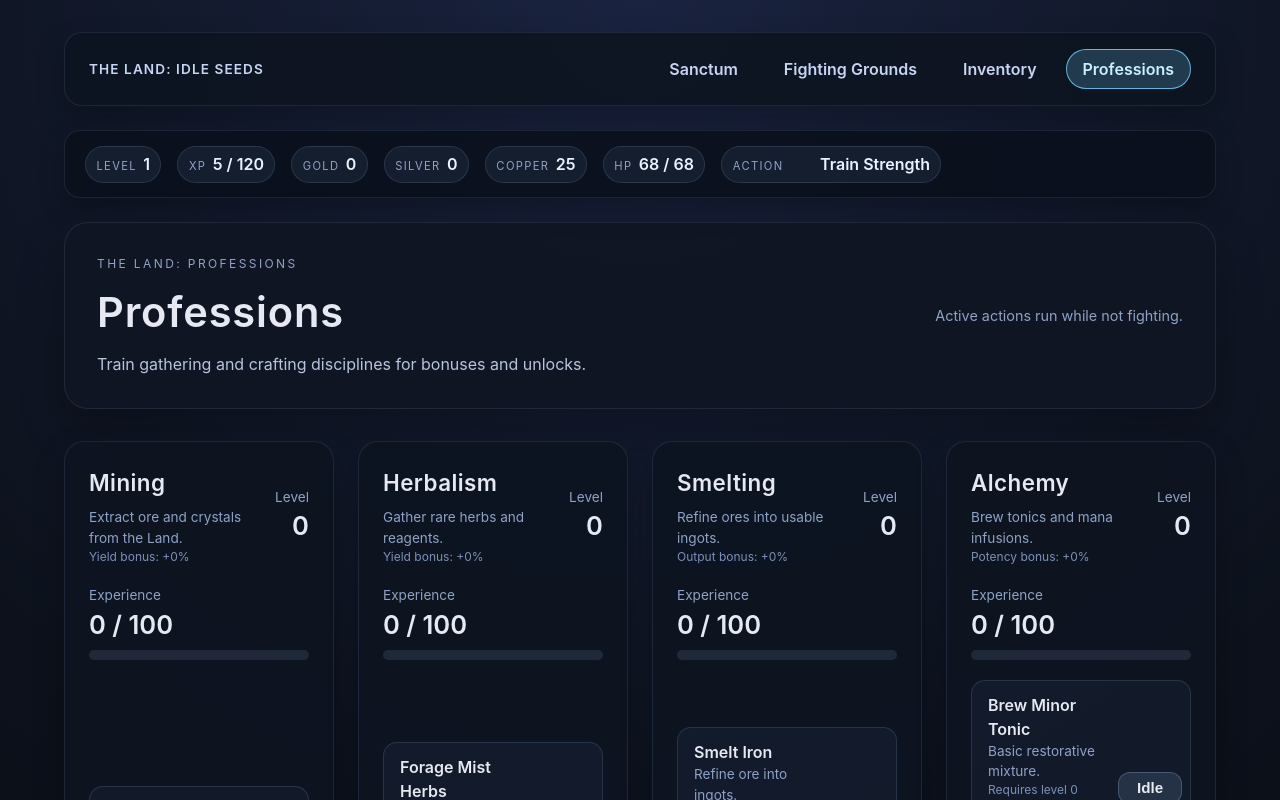
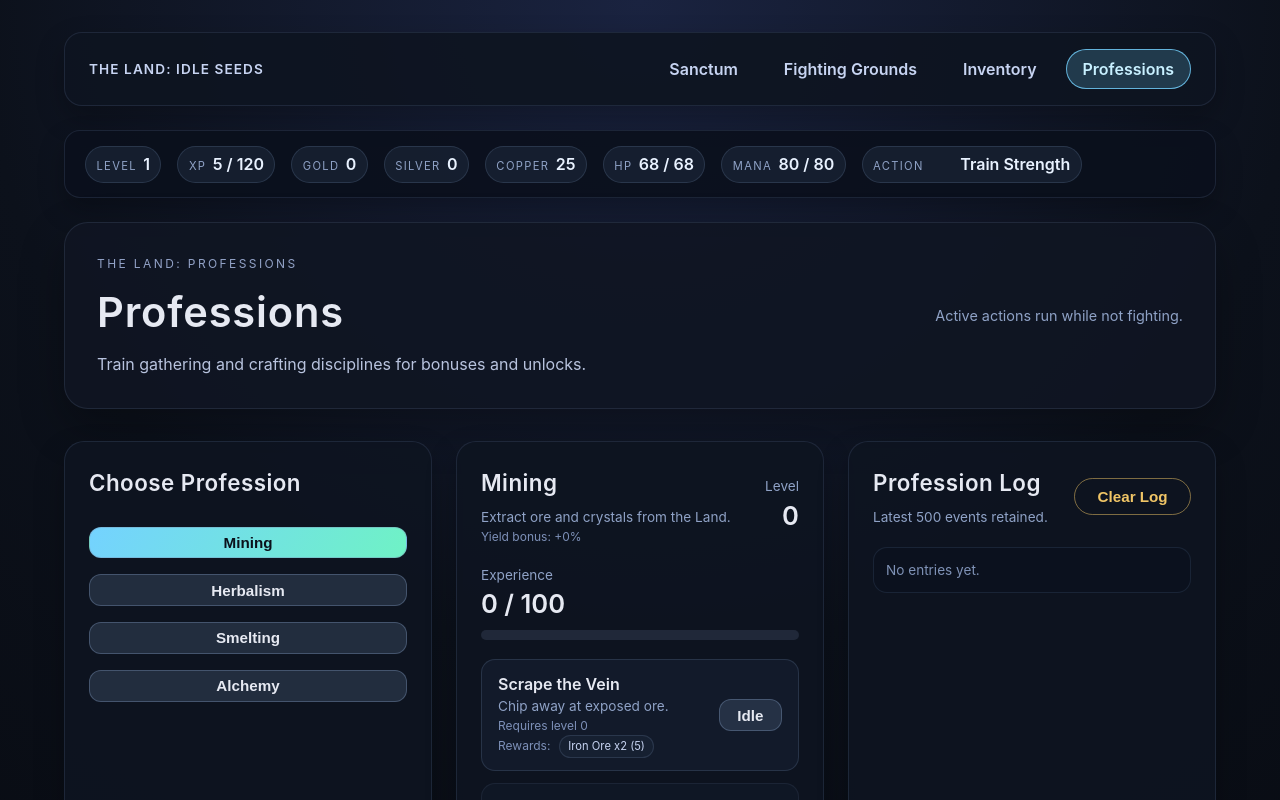
Before and after one commit to Redpoint1/theland, a Vue app: page /professions in a window 1280 px wide. Shown: the top 800 px of the page. Built offline with nearby package versions, Linux system fonts and the light colour scheme.

Commit message:
add mana

```diff
--- a/src/App.vue
+++ b/src/App.vue
@@ -2,13 +2,15 @@
 import { computed, onBeforeUnmount, onMounted } from 'vue'
 import { storeToRefs } from 'pinia'
 import { RouterLink, RouterView } from 'vue-router'
-import { useGameStore } from './stores/game'
+import { useGameStore, type ActionItem, type ProfessionAction } from './stores/game'
 
 const game = useGameStore()
 const {
   character,
   currencyBreakdown,
   playerHp,
+  mana,
+  maxMana,
   maxHp,
   actions,
   professionActions,
@@ -17,11 +19,13 @@ const {
 
 const activeActionName = computed(() => {
   if (activeTask.value.type === 'idle') {
-    const active = actions.value.find((action) => action.id === activeTask.value.actionId)
+    const active = actions.value.find((action: ActionItem) => action.id === activeTask.value.actionId)
     return active ? active.name : 'None'
   }
   if (activeTask.value.type === 'profession') {
-    const active = professionActions.value.find((action) => action.id === activeTask.value.actionId)
+    const active = professionActions.value.find(
+      (action: ProfessionAction) => action.id === activeTask.value.actionId,
+    )
     return active ? active.name : 'None'
   }
   if (activeTask.value.type === 'combat') return 'Combat'
@@ -74,6 +78,10 @@ onBeforeUnmount(() => {
         <span class="hud-label">HP</span>
         <span class="hud-value">{{ playerHp }} / {{ maxHp }}</span>
       </div>
+      <div class="hud-item">
+        <span class="hud-label">Mana</span>
+        <span class="hud-value">{{ mana }} / {{ maxMana }}</span>
+      </div>
       <div class="hud-item wide">
         <span class="hud-label">Action</span>
         <span class="hud-value">{{ activeActionName }}</span>
--- a/src/components/IdleActionCard.vue
+++ b/src/components/IdleActionCard.vue
@@ -33,6 +33,9 @@ const emit = defineEmits<{
       <div class="action-hint">
         Completion: 5s · +{{ props.action.gains.exp ?? 0 }} XP
       </div>
+      <div v-if="props.action.manaCost" class="action-hint">
+        Mana cost: {{ props.action.manaCost }}
+      </div>
       <ProgressBar
         v-if="props.isActive"
         :value="props.progressValue"
--- a/src/stores/game.ts
+++ b/src/stores/game.ts
@@ -1,4 +1,4 @@
-import { reactive, ref } from 'vue'
+import { computed, reactive, ref } from 'vue'
 import { defineStore } from 'pinia'
 import { actionDurationMs, tickMs } from './game/constants'
 import {
@@ -112,6 +112,7 @@ export const useGameStore = defineStore('game', () => {
   })
 
   const playerHp = ref(0)
+  const mana = ref(0)
 
   const {
     combatLogs,
@@ -143,6 +144,16 @@ export const useGameStore = defineStore('game', () => {
     skills,
     professions,
   })
+
+  const maxMana = computed(() => Math.floor(30 + stats.Intelligence.value * 10))
+  const manaRegen = computed(() => 1 + stats.Intelligence.value * 0.25)
+
+  const spendMana = (amount: number) => {
+    if (amount <= 0) return true
+    if (mana.value < amount) return false
+    mana.value -= amount
+    return true
+  }
 
   const {
     maxInventorySlots,
@@ -196,6 +207,7 @@ export const useGameStore = defineStore('game', () => {
     addSkillExp,
     addProfessionExp,
     addCurrency,
+    spendMana,
     addActionLog,
     addProfessionLog,
     getItemQuantity,
@@ -212,6 +224,8 @@ export const useGameStore = defineStore('game', () => {
     toggleCombat,
     toggleResting,
     runCombatTick,
+    castArcaneBurst,
+    arcaneBurstCost,
   } = useCombatLogic({
     character,
     stats,
@@ -229,17 +243,22 @@ export const useGameStore = defineStore('game', () => {
     addCurrency,
     addSkillExp,
     addStatExp,
+    spendMana,
     deactivateActions,
     deactivateProfessionActions,
   })
 
   playerHp.value = maxHp.value
+  mana.value = maxMana.value
 
   const { startTicker, stopTicker } = useTicker({
     paused,
     activeTask,
     playerHp,
     maxHp,
+    mana,
+    maxMana,
+    manaRegen,
     stats,
     skillBonuses,
     tickMs,
@@ -290,6 +309,8 @@ export const useGameStore = defineStore('game', () => {
     professionLogs,
     actionLogs,
     playerHp,
+    mana,
+    maxMana,
     maxHp,
     statList,
     skillList,
@@ -298,11 +319,14 @@ export const useGameStore = defineStore('game', () => {
     currencyBreakdown,
     progressPercent,
     addCurrency,
+    spendMana,
     toggleCombat,
     toggleResting,
     toggleAction,
     toggleProfessionAction,
     setZone,
+    castArcaneBurst,
+    arcaneBurstCost,
     addCombatLog,
     clearCombatLogs,
     addProfessionLog,
--- a/src/stores/game/actions.ts
+++ b/src/stores/game/actions.ts
@@ -24,6 +24,7 @@ export interface ActionLogicDeps {
   addSkillExp: (key: SkillKey, amount: number) => void
   addProfessionExp: (key: ProfessionKey, amount: number) => void
   addCurrency: (copperGain?: number) => void
+  spendMana: (amount: number) => boolean
   addActionLog: (type: 'action' | 'reward' | 'system', message: string) => void
   addProfessionLog: (type: 'action' | 'reward' | 'system', message: string) => void
   getItemQuantity: (itemId: string) => number
@@ -45,6 +46,7 @@ export const useActionLogic = ({
   addSkillExp,
   addProfessionExp,
   addCurrency,
+  spendMana,
   addActionLog,
   addProfessionLog,
   getItemQuantity,
@@ -188,6 +190,16 @@ export const useActionLogic = ({
     idleActionProgress.value += tickMs
     if (idleActionProgress.value >= actionDurationMs) {
       idleActionProgress.value = actionDurationMs
+      if (active.manaCost && active.manaCost > 0) {
+        const spent = spendMana(active.manaCost)
+        if (!spent) {
+          addActionLog('system', `Not enough mana to complete ${active.name}.`)
+          setActiveTask('none')
+          idleActionProgress.value = 0
+          idleActionJustCompleted.value = false
+          return
+        }
+      }
       applyIdleGains(active)
       addActionLog('reward', `Completed ${active.name}. ${formatActionRewards(active)}.`)
       idleActionJustCompleted.value = true
--- a/src/stores/game/data.ts
+++ b/src/stores/game/data.ts
@@ -270,6 +270,17 @@ export const createActions = (): ActionItem[] => [
       exp: 3,
       stats: { Intelligence: 5 },
       skills: { Crafting: 5 },
+    },
+  },
+  {
+    id: 'arcane-focus',
+    name: 'Arcane Focus',
+    description: 'Shape raw mana into insight and skill.',
+    manaCost: 12,
+    gains: {
+      exp: 3,
+      stats: { Intelligence: 6, Spirit: 2 },
+      skills: { Arcana: 6 },
     },
   },
 ]
--- a/src/stores/game/ticker.ts
+++ b/src/stores/game/ticker.ts
@@ -7,6 +7,9 @@ export interface TickerDeps {
   activeTask: Ref<ActiveTask>
   playerHp: Ref<number>
   maxHp: ComputedRef<number>
+  mana: Ref<number>
+  maxMana: ComputedRef<number>
+  manaRegen: ComputedRef<number>
   stats: Record<StatKey, Stat>
   skillBonuses: ComputedRef<SkillBonuses>
   tickMs: number
@@ -22,6 +25,9 @@ export const useTicker = ({
   activeTask,
   playerHp,
   maxHp,
+  mana,
+  maxMana,
+  manaRegen,
   stats,
   skillBonuses,
   tickMs,
@@ -37,6 +43,10 @@ export const useTicker = ({
       playerHp.value = maxHp.value
     }
 
+    if (mana.value > maxMana.value) {
+      mana.value = maxMana.value
+    }
+
     if (activeTask.value.type === 'rest' && playerHp.value < maxHp.value) {
       const regenBase = Math.max(2, Math.floor(stats.Spirit.value * 1.2 + stats.Vitality.value * 0.4))
       const regen = Math.floor(regenBase * skillBonuses.value.regenMultiplier)
@@ -50,6 +60,11 @@ export const useTicker = ({
       const regenBase = Math.max(1, Math.floor(stats.Spirit.value * 0.6))
       const regen = Math.floor(regenBase * skillBonuses.value.regenMultiplier)
       playerHp.value = Math.min(maxHp.value, playerHp.value + regen)
+    }
+
+    if (mana.value < maxMana.value) {
+      const regen = Math.max(1, Math.floor(manaRegen.value))
+      mana.value = Math.min(maxMana.value, mana.value + regen)
     }
 
     runCombatTick()
--- a/src/stores/game/types.ts
+++ b/src/stores/game/types.ts
@@ -50,6 +50,7 @@ export interface ActionItem {
   id: string
   name: string
   description: string
+  manaCost?: number
   gains: ActionGain
 }
 
--- a/src/views/HomeView.vue
+++ b/src/views/HomeView.vue
@@ -16,6 +16,8 @@ const {
   character,
   currencyBreakdown,
   playerHp,
+  mana,
+  maxMana,
   maxHp,
   statList,
   skillList,
@@ -102,6 +104,11 @@ const actionLogEntries = computed(() => actionLogs.value.slice().reverse())
           <div class="value">{{ playerHp }} / {{ maxHp }}</div>
           <ProgressBar :value="playerHp" :max="maxHp" variant="hp" />
         </div>
+        <div class="hp-block">
+          <div class="label">Mana</div>
+          <div class="value">{{ mana }} / {{ maxMana }}</div>
+          <ProgressBar :value="mana" :max="maxMana" />
+        </div>
         <div class="currency">
           <div>
             <span class="currency-label">Gold</span>
--- a/src/views/ProfessionsView.vue
+++ b/src/views/ProfessionsView.vue
@@ -1,7 +1,7 @@
 <script setup lang="ts">
-import { computed } from 'vue'
+import { computed, ref, watch } from 'vue'
 import { storeToRefs } from 'pinia'
-import { useGameStore } from '../stores/game'
+import { useGameStore, type ProfessionKey } from '../stores/game'
 import ProfessionCard from '../components/ProfessionCard.vue'
 import LogPanel from '../components/LogPanel.vue'
 
@@ -32,6 +32,31 @@ const professionProgressValue = computed(() =>
   professionActionJustCompleted.value ? actionDurationMs : professionActionProgress.value,
 )
 
+const selectedProfessionKey = ref<ProfessionKey | null>(
+  professionList.value[0]?.name ?? null,
+)
+
+watch(
+  professionList,
+  (list) => {
+    if (!selectedProfessionKey.value && list.length > 0) {
+      const first = list[0]
+      if (first) selectedProfessionKey.value = first.name
+    }
+  },
+  { immediate: true },
+)
+
+const selectedProfession = computed(() =>
+  professionList.value.find((profession) => profession.name === selectedProfessionKey.value) ??
+  professionList.value[0],
+)
+
+const selectedActions = computed(() => {
+  if (!selectedProfession.value) return []
+  return actionsByProfession.value.get(selectedProfession.value.name) ?? []
+})
+
 const activeProfessionActionId = computed(() =>
   activeTask.value.type === 'profession' ? activeTask.value.actionId : undefined,
 )
@@ -55,13 +80,27 @@ const getItemName = (itemId: string) => getItemDef(itemId)?.name ?? itemId
     </header>
 
     <section class="grid">
+      <div class="panel">
+        <h2>Choose Profession</h2>
+        <div class="list">
+          <button
+            v-for="profession in professionList"
+            :key="profession.name"
+            class="toggle"
+            :class="{ active: profession.name === selectedProfessionKey }"
+            @click="selectedProfessionKey = profession.name"
+          >
+            {{ profession.name }}
+          </button>
+        </div>
+      </div>
+
       <ProfessionCard
-        v-for="profession in professionList"
-        :key="profession.name"
-        :profession="profession"
-        :actions="actionsByProfession.get(profession.name) ?? []"
+        v-if="selectedProfession"
+        :profession="selectedProfession"
+        :actions="selectedActions"
         :active-action-id="activeProfessionActionId"
-        :bonus-percent="Math.round((professionBonuses[profession.name] - 1) * 100)"
+        :bonus-percent="Math.round((professionBonuses[selectedProfession.name] - 1) * 100)"
         :action-duration-ms="actionDurationMs"
         :progress-value="professionProgressValue"
         :get-item-name="getItemName"
```
Also changed, not shown: src/stores/game/combat.ts (+41 -13 lines), src/views/CombatView.vue (+14 -2 lines).
